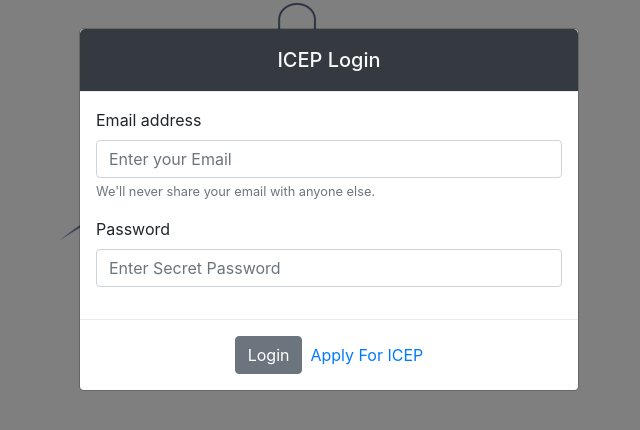
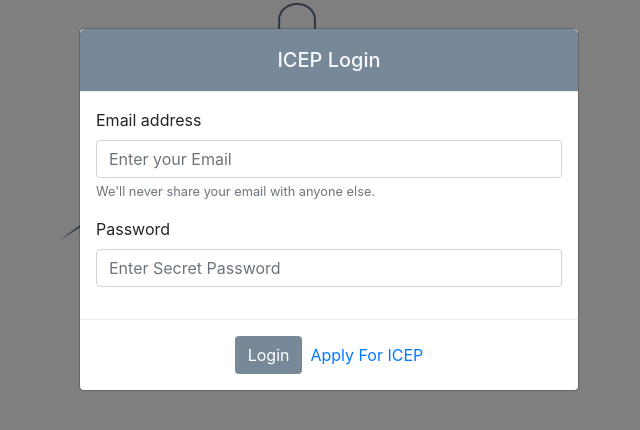
Before and after one commit to MooraBlack/icep_web, an Angular app: page /login in a window 1280 px wide. Shown: the top 430 px of the page, without its empty margins (311-951 px from the left). Built offline with nearby package versions, Linux system fonts and the light colour scheme.

Commit message:
Update
-Form Colours

Co-Authored-By: Moora <moorablack@users.noreply.github.com>

```diff
--- a/src/app/application/application.component.css
+++ b/src/app/application/application.component.css
@@ -8,92 +8,10 @@ color: red;
     padding-right: 700px;
 }
 
-html,body
-{
-margin:0;
-padding:0;
-width:0;
+.modal-header{
+  background-color: lightslategrey;
 }
-
-
-body
-{
-width: 100%;
-height:100%;
-/* background-image: url(/assets/pictures/ICEP-Logo.png); */
-background-position: center;
-background-repeat: no_repeat;
-background-size: cover;
-display: table;
-font-family: Montserrat;
+.btn{
+  background-color: lightslategrey;
+  color: white;
 }
-
-
-.nav
-{
-  position: fixed;
-  top: 0;
-  left: 0;
-  margin:0;
-  padding:0;
-  width:100%;
-  height: 70px;
-  border-bottom: 1px solid rgba(255,255,255,0.5);
-  background-color: grey;
-}
-
-/* .logo
-{
-    letter-spacing: 1px;
-    float: left;
-    color: black;
-    font-size: 16px;
-    line-height: 50px;
-    padding-left: 100px;
-    padding-right: 600px;
-
-} */
-.menu{
-    float: right;
-    line-height: 50px;
- }
-
-
- .menu ul li
- {
-  display: inline-block;
- }
-
- .menu ul li a
- {
-   text-decoration: none;
-   color: white;
-   font-size:16px;
-   font-weight: lighter;
- }
-
-
-
- .header
- {
-     position:absolute;
-     top:50%;
-     left:50%;
-     transform:translate(-50%, -50%);
-     text-align: center;
- }
-
- .header h1
- {
-    color: black;
-    font-size: 20px;
-    font-weight:800;
-    margin-bottom: 3px;
- }
-
- .header p
- {
-   color: black;
-   font-size:24px;
-   font-weight: lighter;
- }
--- a/src/app/application/application.component.html
+++ b/src/app/application/application.component.html
@@ -11,7 +11,7 @@
   <div class="modal fade" id="Application" tabindex="-1" role="dialog" aria-labelledby="exampleModalLabel" aria-hidden="true">
     <div class="modal-dialog modal-lg" role="document">
       <div class="modal-content">
-        <div class="modal-header bg-dark text-light justify-content-center">
+        <div class="modal-header text-light justify-content-center">
           <h5 class="modal-title">ICEP Application Form</h5>
         </div>
 
@@ -98,15 +98,15 @@
 
              <form method = "post" enctype="multipart/form-data" action="/">
              <div class="custom-file">
-              <input type="file" name="filename" class="custom-file-input" id="validatedCustomFile" required>
-              <label class="custom-file-label" for="validatedCustomFile">Choose file...</label>
-              <input type="submit" value="upload">
+              <input type="file" name="filename" class="custom-file-input" id="validatedCustomFile" required multiple>
+              <label class="custom-file-label" for="validatedCustomFile">Choose files...</label>
+              <input type="submit" value="Upload Documents">
             </div>
             </form>
 
              <div class="form-group">
              <h6>
-              <small id="emailHelp" class="note">Doc's required:CV,Academic Record,Recommendation Letter</small>
+              <small id="emailHelp" class="note">Doc's required: CV, Academic Record, Recommendation Letter</small>
             </h6>
             </div>
              <!-- <br> -->
--- a/src/app/login/login.component.css
+++ b/src/app/login/login.component.css
@@ -1,4 +1,8 @@
-.senepe{
 
-    width: 200px;
+.modal-header{
+    background-color: lightslategrey;
 }
+.btn{
+    background-color: lightslategrey;
+    color: white;
+}
--- a/src/app/login/login.component.html
+++ b/src/app/login/login.component.html
@@ -8,7 +8,7 @@
         aria-hidden="true">
         <div class="modal-dialog modal-ls" role="document">
             <div class="modal-content">
-                <div class="modal-header bg-dark text-light justify-content-center">
+                <div class="modal-header text-light justify-content-center">
                     <h5 class="modal-title ">ICEP Login</h5>
                 </div>
                 <form>
@@ -37,7 +37,7 @@
                     </div>
 
                         <div class="modal-footer justify-content-center">
-                            <button type="submit" class="btn btn-secondary" >Login</button>
+                            <button type="submit" class="btn" >Login</button>
                             <a href="application">Apply For ICEP</a>
                         </div>
                 </form>
--- a/src/app/register/register.component.css
+++ b/src/app/register/register.component.css
@@ -2,3 +2,11 @@
 {
     padding-right: 700px;
 }
+
+.modal-header{
+    background-color: lightslategrey;
+}
+.btn{
+    background-color: lightslategrey;
+    color: white;
+}
--- a/src/app/register/register.component.html
+++ b/src/app/register/register.component.html
@@ -9,7 +9,7 @@
     aria-hidden="true">
     <div class="modal-dialog modal-ls" role="document">
         <div class="modal-content">
-            <div class="modal-header bg-dark text-light justify-content-center">
+            <div class="modal-header text-light justify-content-center">
                 <h5 class="modal-title ">ICEP Registration</h5>
             </div>
             <form>
@@ -56,7 +56,7 @@
 
                 </div>
                 <div class="modal-footer justify-content-center">
-                    <button type="submit" class="btn btn-secondary" >Submit</button>
+                    <button type="submit" class="btn" >Submit</button>
                     <a href="login" class="btn btn-link">Login here</a>
                     <!-- (click)="postApplication() -->
                 </div>
```
